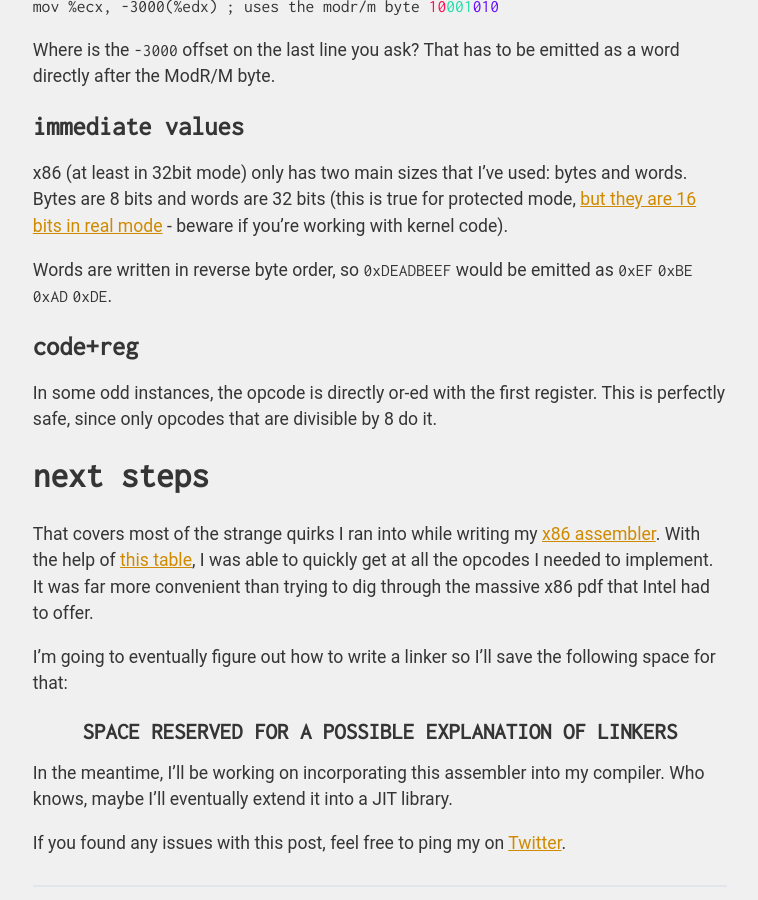
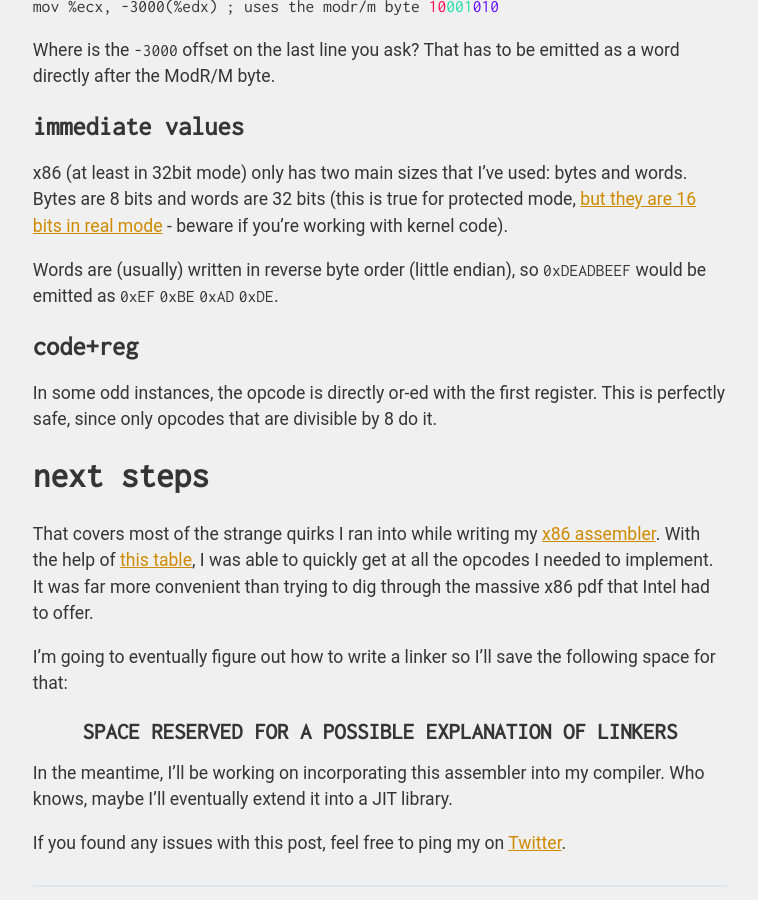
Before and after one commit to charles-l/charles-l.github.io, a Jekyll site: the page built from _posts/2016-12-20-notes-on-x86-assembler.markdown, in a window 1280 px wide and 900 px high, scrolled down 1714 px. Shown: the whole window, without its empty margins (260-1018 px from the left). Built offline with Jekyll 4.4.1, drawn with Linux system fonts in a browser that asks for light colours.

Commit message:
updated explanation of endian-ness in blog post

```diff
--- a/_posts/2016-12-20-notes-on-x86-assembler.markdown
+++ b/_posts/2016-12-20-notes-on-x86-assembler.markdown
@@ -63,7 +63,7 @@ Where is the `-3000` offset on the last line you ask? That has to be emitted as
 
 x86 (at least in 32bit mode) only has two main sizes that I've used: bytes and words. Bytes are 8 bits and words are 32 bits (this is true for protected mode, [but they are 16 bits in real mode](https://en.wikipedia.org/wiki/IA-32#Operating_modes) - beware if you're working with kernel code).
 
-Words are written in reverse byte order, so `0xDEADBEEF` would be emitted as `0xEF` `0xBE` `0xAD` `0xDE`.
+Words are (usually) written in reverse byte order (little endian), so `0xDEADBEEF` would be emitted as `0xEF` `0xBE` `0xAD` `0xDE`.
 
 ## code+reg
 
```
